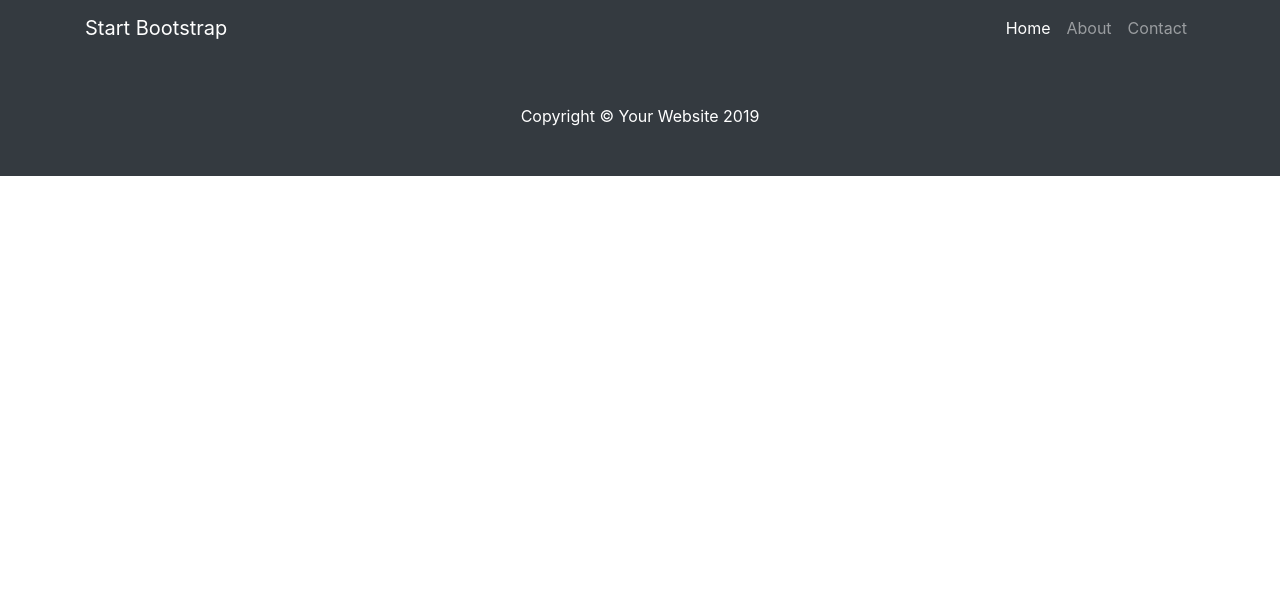
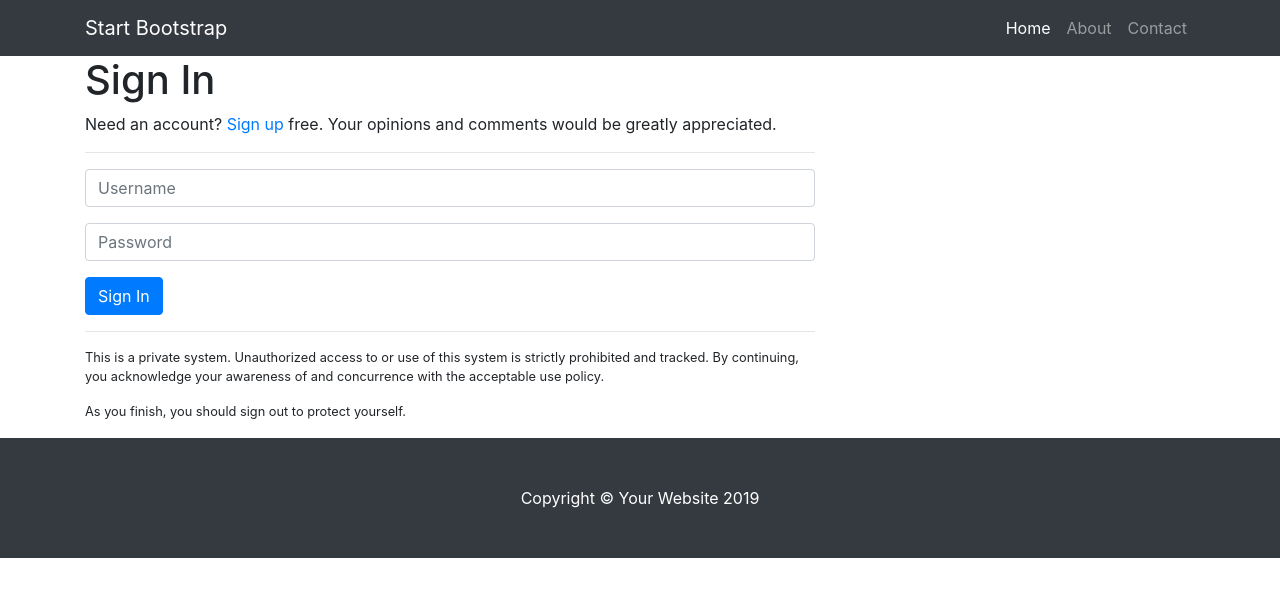
Before and after one commit to mpelekh/sample-react-blog, a React (Create React App) app: page /sign-in in a window 1280 px wide. Shown: the top 596 px of the page. Built offline with nearby package versions, Linux system fonts and the light colour scheme.

Commit message:
Add SignIn component

```diff
--- a/src/containers/App.js
+++ b/src/containers/App.js
@@ -4,6 +4,7 @@ import Navigation from '../components/Navigation'
 import Footer from '../components/Footer'
 import Home from './Home'
 import About from './About'
+import SignIn from './SignIn'
 
 class App extends Component {
   render() {
@@ -19,6 +20,7 @@ class App extends Component {
               <Route path="/posts" component={Home} exact />
               <Route path="/posts/:id" component={Home} />
               <Route path="/about" component={About} exact />
+              <Route path="/sign-in" component={SignIn} exact />
             </div>
           </div>
 
--- /dev/null
+++ b/src/containers/SignIn.js
@@ -0,0 +1,54 @@
+import React, { PureComponent } from 'react'
+
+class Footer extends PureComponent {
+  render() {
+    return (
+      <div className="col-md-8">
+        <article>
+          <h1>Sign In</h1>
+          <p>
+            Need an account? <a href="/sample-blog-react/signup">Sign up</a>{' '}
+            free. Your opinions and comments would be greatly appreciated.
+          </p>
+          <hr />
+          <div className="well">
+            <form autoComplete="off">
+              <div className="form-group has-feedback">
+                <input
+                  placeholder="Username"
+                  type="text"
+                  className="form-control"
+                />
+              </div>
+              <div className="form-group has-feedback">
+                <input
+                  placeholder="Password"
+                  type="password"
+                  className="form-control"
+                />
+              </div>
+              <button type="submit" className="btn btn-primary">
+                Sign In
+              </button>
+            </form>
+          </div>
+
+          <div>
+            <hr />
+            <p className="small">
+              This is a private system. Unauthorized access to or use of this
+              system is strictly prohibited and tracked. By continuing, you
+              acknowledge your awareness of and concurrence with the acceptable
+              use policy.
+            </p>
+            <p className="small">
+              As you finish, you should sign out to protect yourself.
+            </p>
+          </div>
+        </article>
+      </div>
+    )
+  }
+}
+
+export default Footer
```
